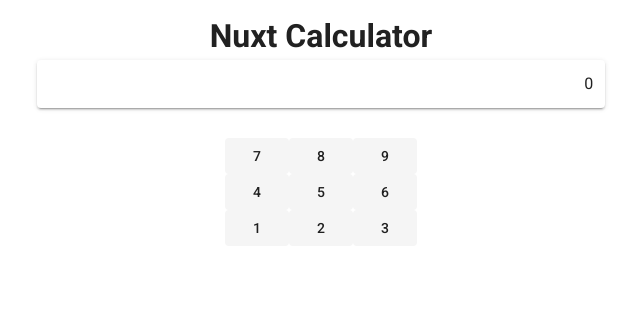
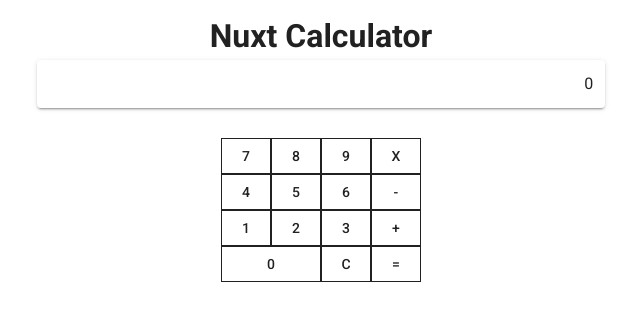
Before and after one commit to nishina555/nuxt-calculator, a Nuxt app: page / in a window 1280 px wide. Shown: the top 320 px of the page, without its empty margins (319-959 px from the left). Built offline with nearby package versions, Linux system fonts and the light colour scheme.

Commit message:
create mock

```diff
--- a/components/CalculatorApp.vue
+++ b/components/CalculatorApp.vue
@@ -8,18 +8,128 @@
       readonly
     ></v-text-field>
     <div class="calculator__button">
-      <div
-        v-for="row in 3"
-        :key="row"
-      >
-        <v-btn
-          v-for="column in 3"
-          :key="row + column"
-          depressed
+      <v-row no-gutters>
+        <v-col
+          v-for="n in 3"
+          :key="n"
+          :cols="3"
         >
-          {{ 3 * (3-row) + column }}
-        </v-btn>
-      </div>
+          <v-btn
+            depressed
+            block
+            outlined
+            tile
+          >
+            {{ n + 6 }}
+          </v-btn>
+        </v-col>
+        <v-col
+          :cols="3"
+        >
+          <v-btn
+            depressed
+            block
+            outlined
+            tile
+          >
+            x
+          </v-btn>
+        </v-col>
+      </v-row>
+      <v-row no-gutters>
+        <v-col
+          v-for="n in 3"
+          :key="n"
+          :cols="3"
+        >
+          <v-btn
+            depressed
+            block
+            outlined
+            tile
+          >
+            {{ n + 3 }}
+          </v-btn>
+        </v-col>
+        <v-col
+          :cols="3"
+        >
+          <v-btn
+            depressed
+            block
+            outlined
+            tile
+          >
+            -
+          </v-btn>
+        </v-col>
+      </v-row>
+      <v-row no-gutters>
+        <v-col
+          v-for="n in 3"
+          :key="n"
+          :cols="3"
+        >
+          <v-btn
+            depressed
+            block
+            outlined
+            tile
+          >
+            {{ n }}
+          </v-btn>
+        </v-col>
+        <v-col
+          :cols="3"
+        >
+          <v-btn
+            depressed
+            block
+            outlined
+            tile
+          >
+            +
+          </v-btn>
+        </v-col>
+      </v-row>
+      <v-row no-gutters>
+        <v-col
+          :cols="6"
+        >
+          <v-btn
+            depressed
+            block
+            outlined
+            tile
+          >
+            0
+          </v-btn>
+        </v-col>
+        <v-col
+          :cols="3"
+        >
+          <v-btn
+            depressed
+            block
+            outlined
+            tile
+          >
+            C
+          </v-btn>
+        </v-col>
+        <v-col
+          :cols="3"
+        >
+          <v-btn
+            depressed
+            block
+            outlined
+            tile
+          >
+            =
+          </v-btn>
+        </v-col>
+      </v-row>
     </div>
   </div>
 </template>
@@ -46,5 +156,7 @@
 
 .calculator__button {
   /* background: blue; */
+  margin: 0 auto;
+  width: 200px;
 }
 </style>
```
